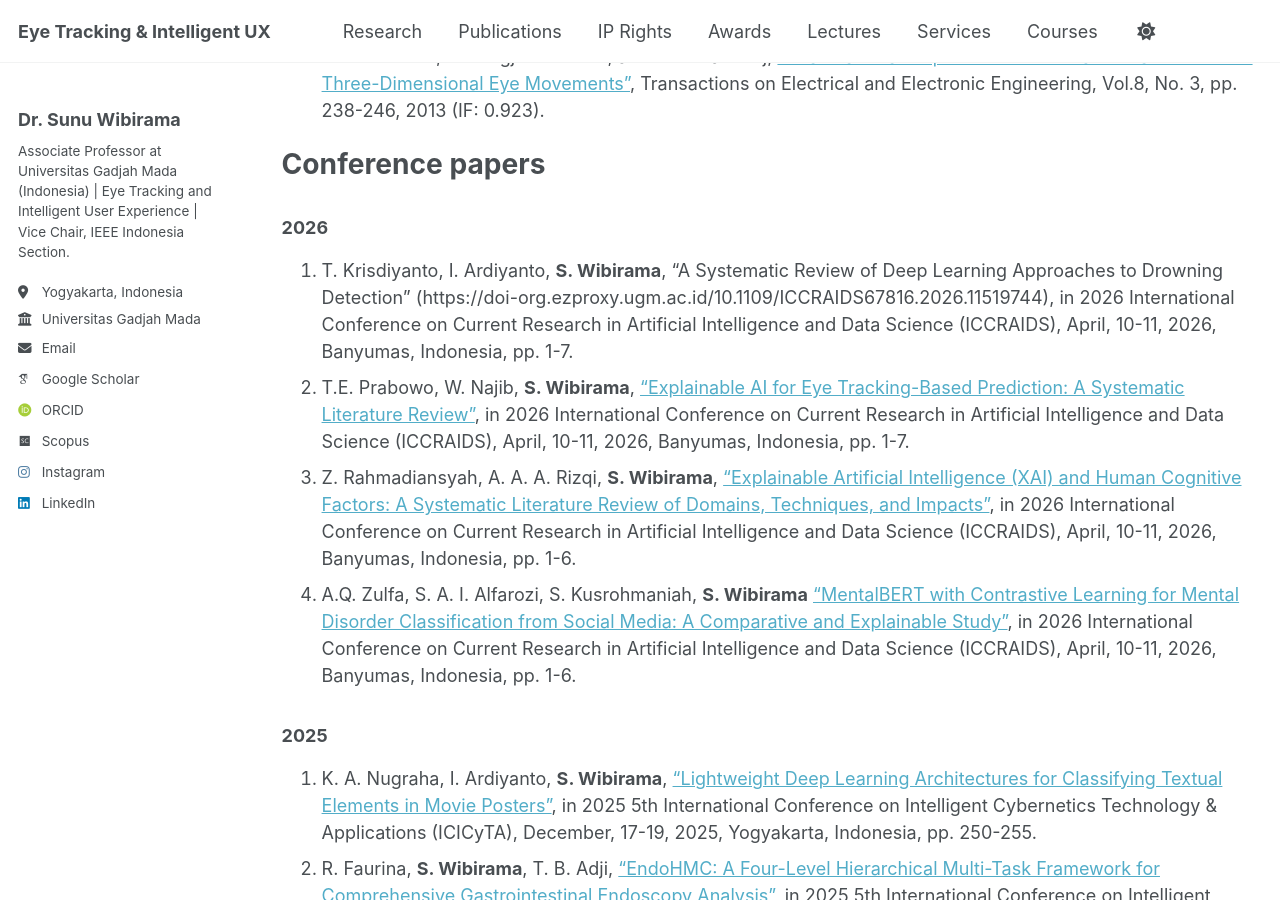
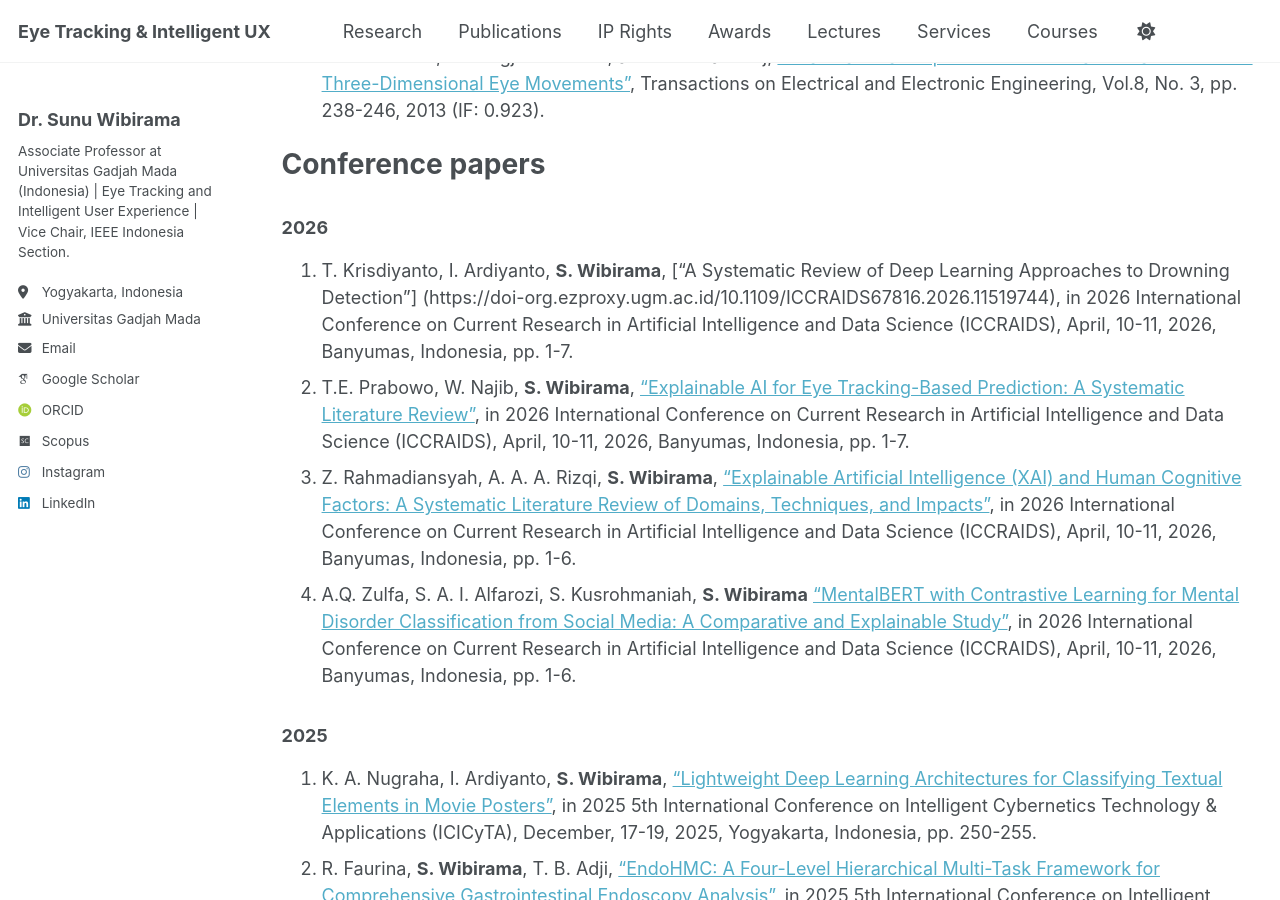
Before and after one commit to wibirama/wibirama.github.io, a Jekyll site: the page built from _pages/allpublications.md, in a window 1280 px wide and 900 px high, scrolled down 3902 px. Built offline with Jekyll 4.4.1, drawn with Linux system fonts in a browser that asks for light colours; emoji names are drawn with the system emoji font; some web fonts are replaced; a script that is not in the unit is left out.

```diff
--- a/_pages/allpublications.md
+++ b/_pages/allpublications.md
@@ -98,7 +98,7 @@ Conference papers
 ======
 
 ### 2026
-1. T. Krisdiyanto, I. Ardiyanto, **S. Wibirama**, "A Systematic Review of Deep Learning Approaches to Drowning Detection" (https://doi-org.ezproxy.ugm.ac.id/10.1109/ICCRAIDS67816.2026.11519744), in 2026 International Conference on Current Research in Artificial Intelligence and Data Science (ICCRAIDS), April, 10-11, 2026, Banyumas, Indonesia, pp. 1-7.
+1. T. Krisdiyanto, I. Ardiyanto, **S. Wibirama**, ["A Systematic Review of Deep Learning Approaches to Drowning Detection"] (https://doi-org.ezproxy.ugm.ac.id/10.1109/ICCRAIDS67816.2026.11519744), in 2026 International Conference on Current Research in Artificial Intelligence and Data Science (ICCRAIDS), April, 10-11, 2026, Banyumas, Indonesia, pp. 1-7.
 2. T.E. Prabowo, W. Najib, **S. Wibirama**, ["Explainable AI for Eye Tracking-Based Prediction: A Systematic Literature Review"](https://doi-org.ezproxy.ugm.ac.id/10.1109/ICCRAIDS67816.2026.11519747), in 2026 International Conference on Current Research in Artificial Intelligence and Data Science (ICCRAIDS), April, 10-11, 2026, Banyumas, Indonesia, pp. 1-7.
 3. Z. Rahmadiansyah, A. A. A. Rizqi, **S. Wibirama**, ["Explainable Artificial Intelligence (XAI) and Human Cognitive Factors: A Systematic Literature Review of Domains, Techniques, and Impacts"](https://doi-org.ezproxy.ugm.ac.id/10.1109/ICCRAIDS67816.2026.11519692), in 2026 International Conference on Current Research in Artificial Intelligence and Data Science (ICCRAIDS), April, 10-11, 2026, Banyumas, Indonesia, pp. 1-6.
 4. A.Q. Zulfa, S. A. I. Alfarozi, S. Kusrohmaniah, **S. Wibirama** ["MentalBERT with Contrastive Learning for Mental Disorder Classification from Social Media: A Comparative and Explainable Study"](https://doi-org.ezproxy.ugm.ac.id/10.1109/ICCRAIDS67816.2026.11519647), in 2026 International Conference on Current Research in Artificial Intelligence and Data Science (ICCRAIDS), April, 10-11, 2026, Banyumas, Indonesia, pp. 1-6.
```
